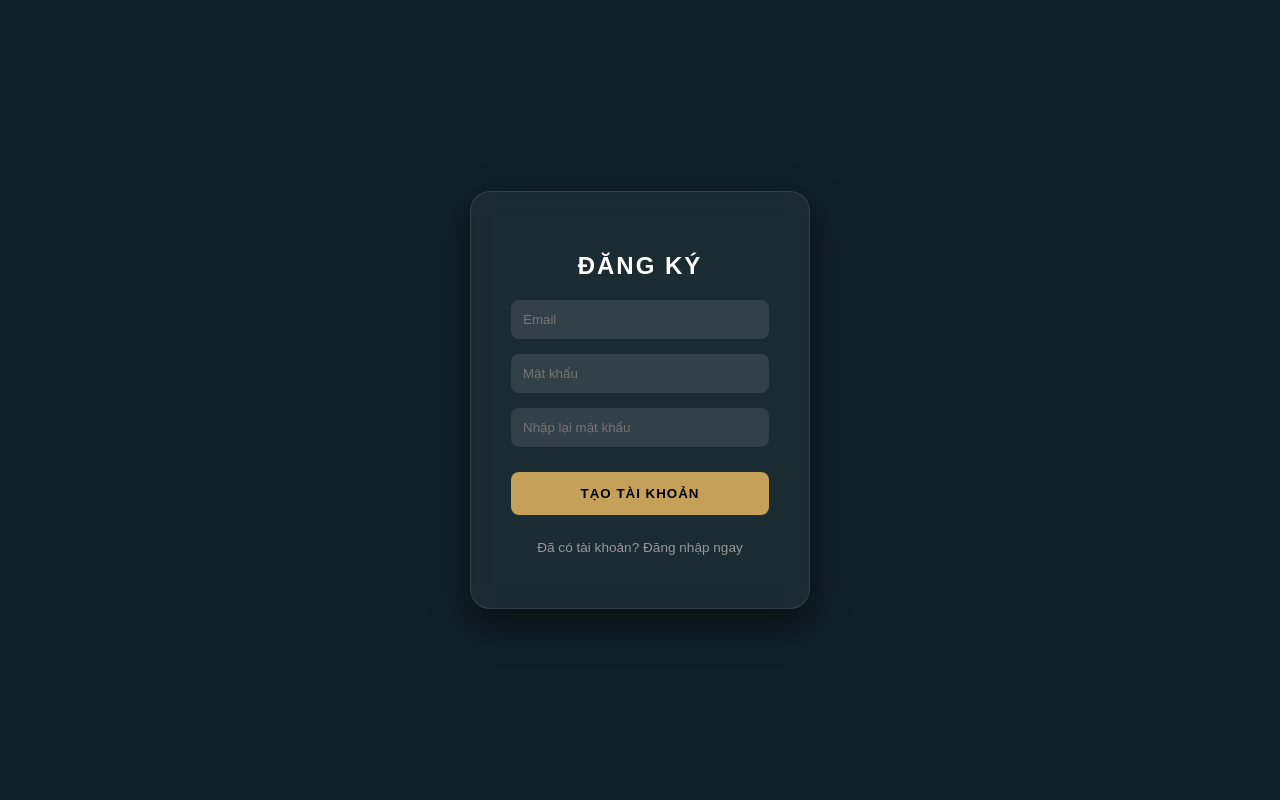
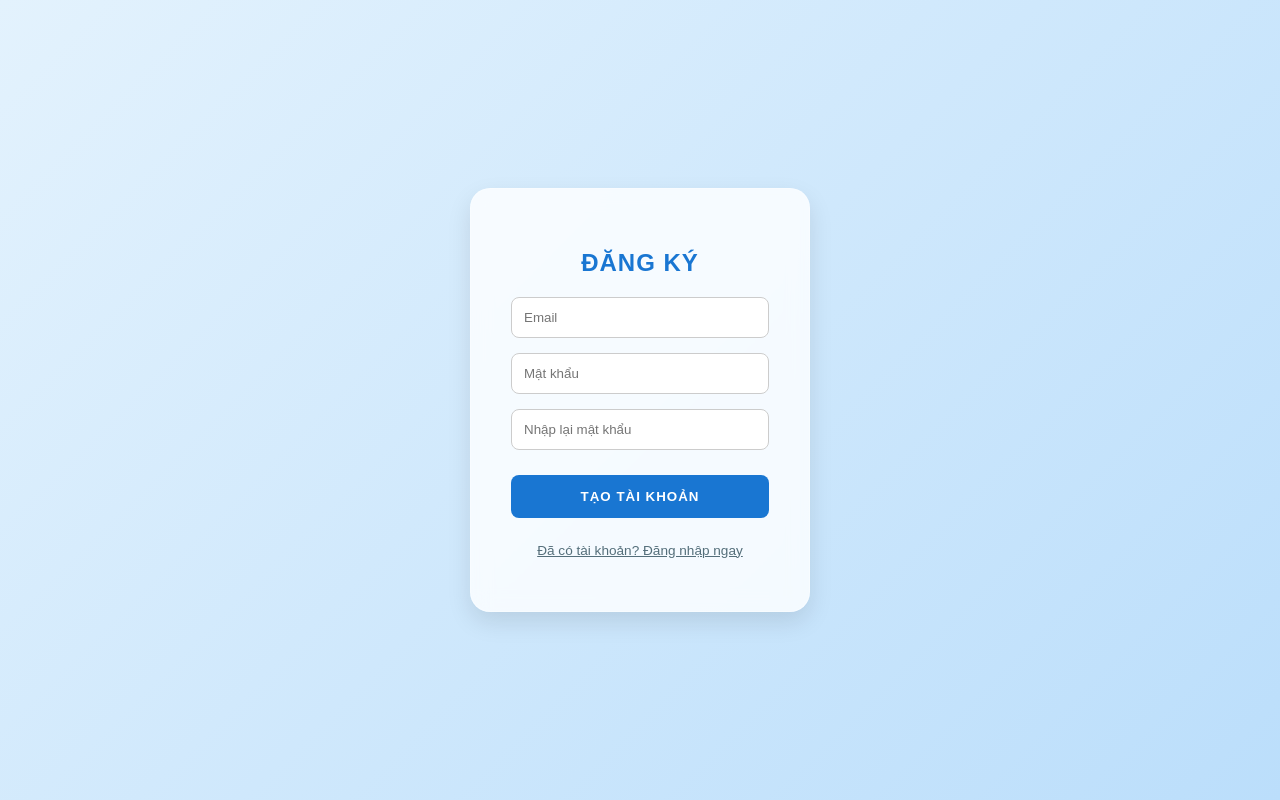
Before and after one commit to khanhpc/canhbaokhidoc, a React (Create React App) app: page /login in a window 1280 px wide. Both pictures are taken after a click on the element "Chưa có tài khoản? Đăng ký mới". Built offline with nearby package versions, Linux system fonts and the light colour scheme; no server answers.

Commit message:
11-5-2026

```diff
--- a/src/components/Auth.js
+++ b/src/components/Auth.js
@@ -9,7 +9,7 @@ import {
 function Auth() {
   const [email, setEmail] = useState("");
   const [pass, setPass] = useState("");
-  const [confirmPass, setConfirmPass] = useState(""); // State mới cho Xác nhận mật khẩu
+  const [confirmPass, setConfirmPass] = useState("");
   const [isRegister, setIsRegister] = useState(false);
   const [isLoading, setIsLoading] = useState(false);
   const [errMsg, setErrMsg] = useState("");
@@ -17,14 +17,11 @@ function Auth() {
 
   const handleAuth = async (e) => {
     e.preventDefault();
-
-    // 1. Lọc sạch khoảng trắng ở email
     const cleanEmail = email.trim();
 
-    // 2. Kiểm tra mật khẩu nhập lại nếu đang ở chế độ Đăng ký
     if (isRegister && pass !== confirmPass) {
       setErrMsg("❌ Mật khẩu xác nhận không khớp!");
-      return; // Dừng lại luôn, không gọi Firebase nữa
+      return;
     }
 
     setIsLoading(true);
@@ -33,11 +30,9 @@ function Auth() {
     try {
       if (isRegister) {
         await createUserWithEmailAndPassword(auth, cleanEmail, pass);
-        // Đăng ký xong thì chuyển trang luôn, không cần alert nữa cho mượt
       } else {
         await signInWithEmailAndPassword(auth, cleanEmail, pass);
       }
-      // 3. Thành công là chuyển trang luôn, component sẽ tự huỷ
       navigate("/");
     } catch (error) {
       console.error("Lỗi đăng nhập:", error.code);
@@ -50,8 +45,6 @@ function Auth() {
       } else {
         setErrMsg("⚠️ Lỗi hệ thống: " + error.message);
       }
-
-      // 4. Chỉ tắt Loading khi có lỗi (để người dùng còn bấm thử lại)
       setIsLoading(false);
     }
   };
@@ -60,11 +53,12 @@ function Auth() {
     <div
       style={{
         minHeight: "100vh",
-        background: "#0f2027",
+        // Đổi sang màu xanh nước biển nhạt (Gradient nhẹ cho hiện đại)
+        background: "linear-gradient(135deg, #e3f2fd 0%, #bbdefb 100%)",
         display: "flex",
         justifyContent: "center",
         alignItems: "center",
-        color: "white",
+        color: "#2c3e50", // Đổi chữ sang màu tối để dễ đọc trên nền sáng
         fontFamily: "sans-serif",
       }}
     >
@@ -74,8 +68,8 @@ function Auth() {
           input:-webkit-autofill:hover,
           input:-webkit-autofill:focus,
           input:-webkit-autofill:active{
-              -webkit-box-shadow: 0 0 0 30px rgba(255,255,255,0.1) inset !important;
-              -webkit-text-fill-color: white !important;
+              -webkit-box-shadow: 0 0 0 30px #fff inset !important;
+              -webkit-text-fill-color: #333 !important;
               transition: background-color 5000s ease-in-out 0s;
           }
         `}
@@ -84,27 +78,27 @@ function Auth() {
       <form
         onSubmit={handleAuth}
         style={{
-          background: "rgba(255,255,255,0.05)",
+          background: "rgba(255, 255, 255, 0.8)", // Form trắng trong suốt nhẹ
           padding: "40px",
           borderRadius: "20px",
           width: "100%",
           maxWidth: "340px",
           boxSizing: "border-box",
           backdropFilter: "blur(10px)",
-          border: "1px solid rgba(255,255,255,0.1)",
-          boxShadow: "0 15px 35px rgba(0,0,0,0.5)",
-          transition: "all 0.3s ease", // Giúp hiệu ứng đổi Form mượt hơn
+          border: "1px solid rgba(255, 255, 255, 0.3)",
+          boxShadow: "0 10px 25px rgba(0,0,0,0.1)", // Đổ bóng nhẹ nhàng hơn
+          transition: "all 0.3s ease",
         }}
       >
-        <h2 style={{ textAlign: "center", marginBottom: "20px", letterSpacing: "2px" }}>
+        <h2 style={{ textAlign: "center", marginBottom: "20px", letterSpacing: "1px", color: "#1976d2" }}>
           {isRegister ? "ĐĂNG KÝ" : "ĐĂNG NHẬP"}
         </h2>
 
         {errMsg && (
           <div style={{
-            background: "rgba(255, 59, 48, 0.1)", color: "#ff3b30", padding: "10px",
+            background: "#ffebee", color: "#d32f2f", padding: "10px",
             borderRadius: "8px", marginBottom: "15px", fontSize: "0.85rem",
-            textAlign: "center", border: "1px solid rgba(255, 59, 48, 0.3)"
+            textAlign: "center", border: "1px solid #ffcdd2"
           }}>
             {errMsg}
           </div>
@@ -120,8 +114,8 @@ function Auth() {
           disabled={isLoading}
           style={{
             width: "100%", padding: "12px", marginBottom: "15px",
-            borderRadius: "8px", border: "none", boxSizing: "border-box",
-            background: "rgba(255,255,255,0.1)", color: "#fff", outline: "none"
+            borderRadius: "8px", border: "1px solid #ccc", boxSizing: "border-box",
+            background: "#fff", color: "#333", outline: "none"
           }}
           required
         />
@@ -136,14 +130,13 @@ function Auth() {
           disabled={isLoading}
           style={{
             width: "100%", padding: "12px",
-            marginBottom: isRegister ? "15px" : "25px", // Đổi khoảng cách tuỳ trạng thái
-            borderRadius: "8px", border: "none", boxSizing: "border-box",
-            background: "rgba(255,255,255,0.1)", color: "#fff", outline: "none"
+            marginBottom: isRegister ? "15px" : "25px",
+            borderRadius: "8px", border: "1px solid #ccc", boxSizing: "border-box",
+            background: "#fff", color: "#333", outline: "none"
           }}
           required
         />
 
-        {/* Ô XÁC NHẬN MẬT KHẨU - Chỉ hiện khi Đăng Ký */}
         {isRegister && (
           <input
             type="password"
@@ -155,10 +148,10 @@ function Auth() {
             disabled={isLoading}
             style={{
               width: "100%", padding: "12px", marginBottom: "25px",
-              borderRadius: "8px", border: "none", boxSizing: "border-box",
-              background: "rgba(255,255,255,0.1)", color: "#fff", outline: "none"
+              borderRadius: "8px", border: "1px solid #ccc", boxSizing: "border-box",
+              background: "#fff", color: "#333", outline: "none"
             }}
-            required={isRegister} // Cực quan trọng: Chuyển sang đăng nhập thì ko bắt buộc nhập ô này
+            required={isRegister}
           />
         )}
 
@@ -167,8 +160,8 @@ function Auth() {
           disabled={isLoading}
           style={{
             width: "100%", padding: "14px",
-            background: isLoading ? "#555" : "#C5A059",
-            color: isLoading ? "#aaa" : "#000",
+            background: isLoading ? "#bdc3c7" : "#1976d2", // Màu xanh dương đậm cho nút
+            color: "#fff",
             border: "none", borderRadius: "8px",
             cursor: isLoading ? "not-allowed" : "pointer",
             fontWeight: "bold", letterSpacing: "1px", transition: "all 0.3s"
@@ -181,12 +174,13 @@ function Auth() {
           onClick={() => {
             if (!isLoading) {
               setIsRegister(!isRegister);
-              setErrMsg(""); // Bấm chuyển qua lại thì xoá lỗi cũ đi cho sạch
+              setErrMsg("");
             }
           }}
           style={{
             marginTop: "25px", cursor: isLoading ? "default" : "pointer",
-            textAlign: "center", color: "#999", fontSize: "0.85rem"
+            textAlign: "center", color: "#546e7a", fontSize: "0.85rem",
+            textDecoration: "underline"
           }}
         >
           {isRegister ? "Đã có tài khoản? Đăng nhập ngay" : "Chưa có tài khoản? Đăng ký mới"}
```
